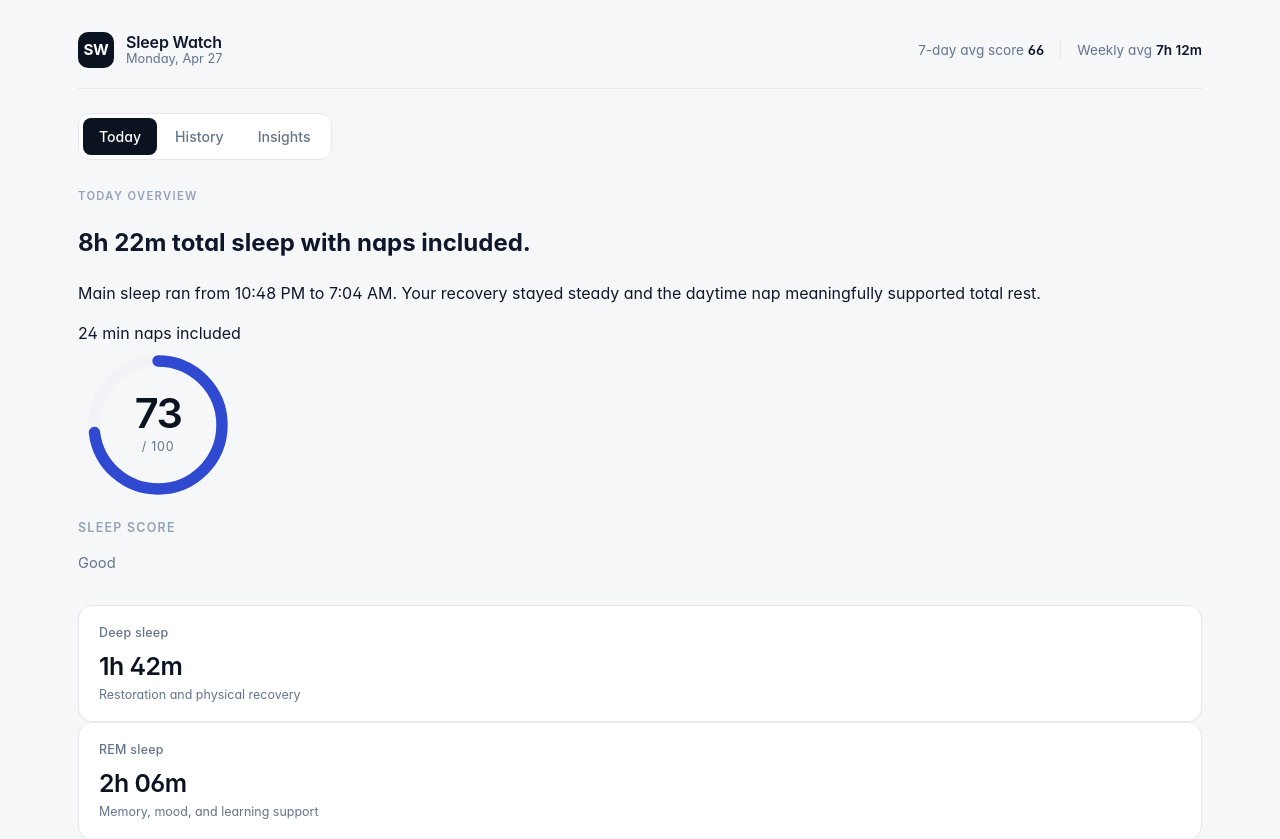
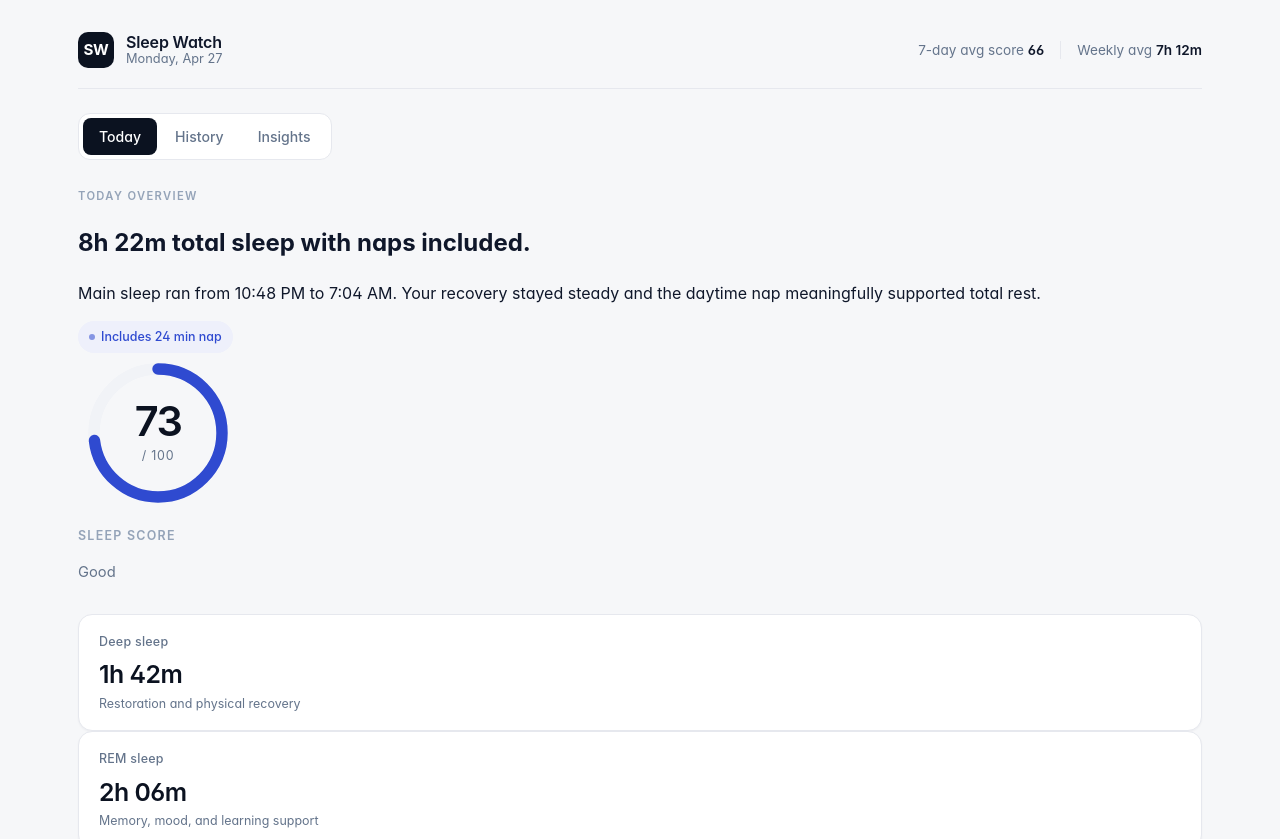
Before and after one commit to nmontoya2-ux/sleep_watch, a React (Vite) app in the folder frontend/: page / in a window 1280 px wide. Shown: the top 839 px of the page. Built offline with nearby package versions, Linux system fonts and the light colour scheme.

Commit message:
Auto-commit JSX on save for Comp 227

```diff
--- a/frontend/components/NapBadge.jsx
+++ b/frontend/components/NapBadge.jsx
@@ -1,7 +1,16 @@
 function NapBadge({ minutes }) {
+  if (!minutes) {
+    return (
+      <span className="tag">
+        <i />
+        No naps logged
+      </span>
+    )
+  }
   return (
-    <span className="nap-badge">
-      {minutes > 0 ? `${minutes} min naps included` : 'No naps logged'}
+    <span className="tag tag-accent">
+      <i />
+      Includes {minutes} min nap
     </span>
   )
 }
```
